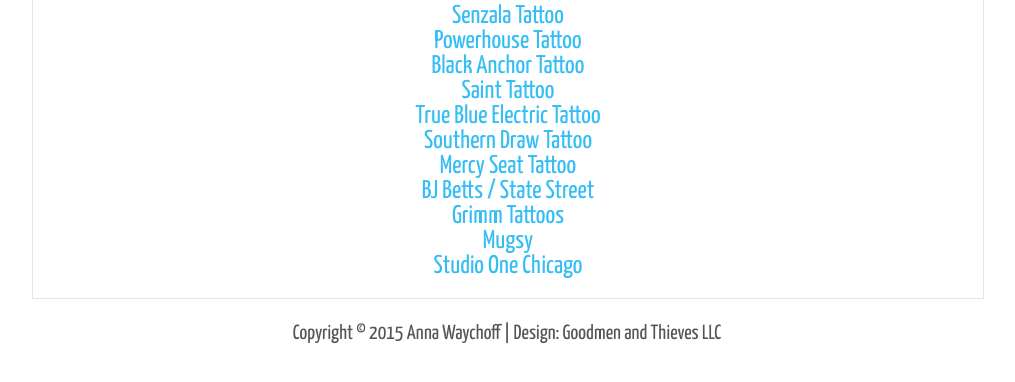
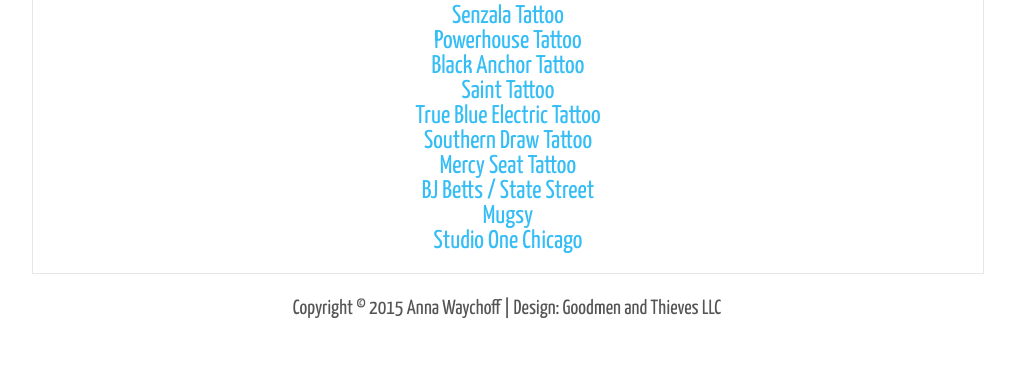
Before and after one commit to timmvt/anna_tats, a plain HTML site: page links.html in a window 1280 px wide. Shown: the part 266-648 px from the top of the page, without its empty margins (133-1148 px from the left). Drawn offline with Linux system fonts and the light colour scheme.

Commit message:
Update links.html

```diff
--- a/links.html
+++ b/links.html
@@ -48,7 +48,6 @@
 <a href="http://www.southerndrawtattoo.net" target="blank">Southern Draw Tattoo</a><br>
 <a href="http://www.mercyseattattoo.com" target="blank">Mercy Seat Tattoo</a><br>
 <a href="http://www.bjbetts.com/State_Street.html" target="blank">BJ Betts / State Street</a><br>
-<a href="https://www.facebook.com/pages/Grimm-Tattoos/213619520085" target="blank">Grimm Tattoos</a><br>
 <a href="http://followgram.me/notmugsy" target="blank">Mugsy</a><br>
 <a href="http://www.studioonechicago.com" target="blank">Studio One Chicago</a><br>
 
```
